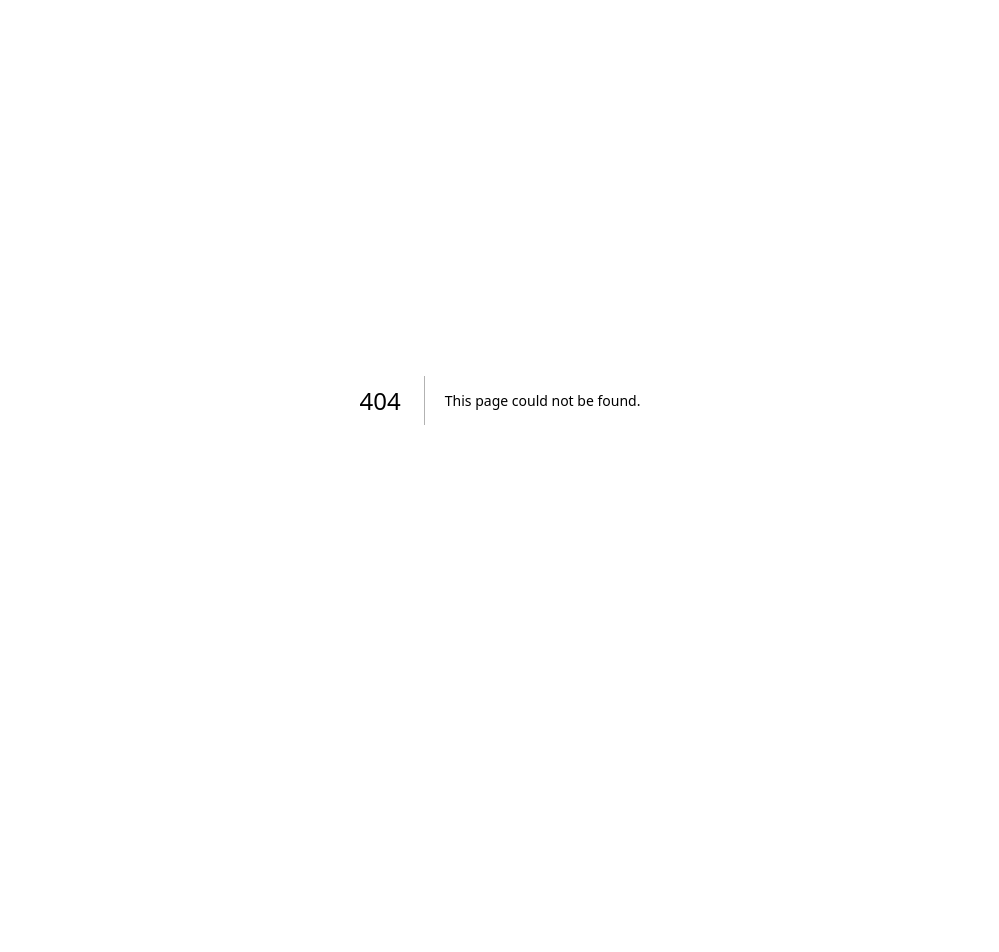
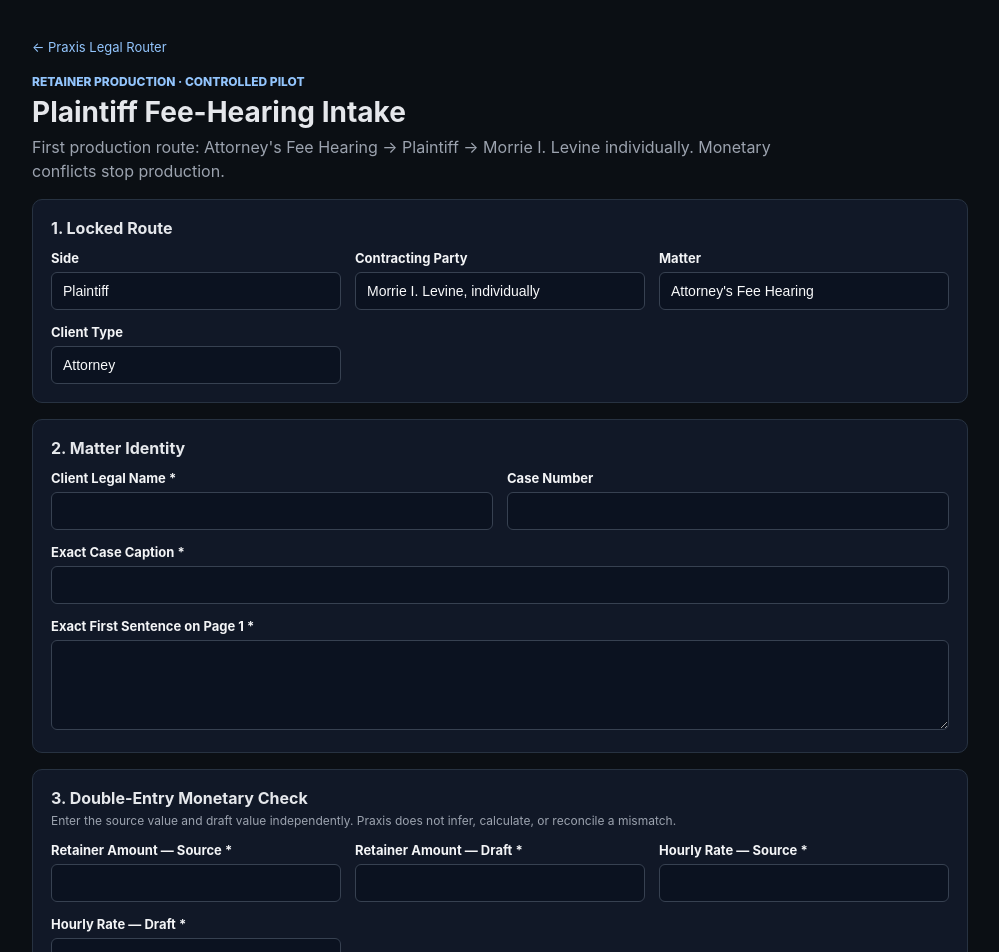
Before and after one commit to Gestaltest2026/praxis-legal-router, a Next.js app: page /retainer in a window 1280 px wide. Before the commit this address had no page. Shown: the top 952 px of the page, without its empty margins (140-1139 px from the left). Before the commit the page ends 800 px from the top, so only its background shows below. Built offline with nearby package versions, Linux system fonts and the light colour scheme.

Commit message:
Add Retainer Production pilot to Praxis

```diff
--- /dev/null
+++ b/src/app/retainer/page.tsx
@@ -0,0 +1,243 @@
+"use client";
+
+import { useMemo, useState } from "react";
+
+type FormState = {
+  clientName: string;
+  caseCaption: string;
+  caseNumber: string;
+  openingSentence: string;
+  retainerSource: string;
+  retainerDraft: string;
+  hourlySource: string;
+  hourlyDraft: string;
+  sourceRecord: string;
+  unresolvedIssues: string;
+};
+
+const initialForm: FormState = {
+  clientName: "",
+  caseCaption: "",
+  caseNumber: "",
+  openingSentence: "",
+  retainerSource: "",
+  retainerDraft: "",
+  hourlySource: "",
+  hourlyDraft: "",
+  sourceRecord: "",
+  unresolvedIssues: "",
+};
+
+const page: React.CSSProperties = {
+  minHeight: "100vh",
+  background: "#0b0f14",
+  color: "#e5e7eb",
+  fontFamily: "-apple-system, BlinkMacSystemFont, 'Segoe UI', sans-serif",
+};
+
+const shell: React.CSSProperties = {
+  maxWidth: 980,
+  margin: "0 auto",
+  padding: "36px 22px 72px",
+};
+
+const card: React.CSSProperties = {
+  marginTop: 16,
+  padding: 18,
+  border: "1px solid #273241",
+  borderRadius: 10,
+  background: "#111827",
+};
+
+const grid: React.CSSProperties = {
+  display: "grid",
+  gridTemplateColumns: "repeat(auto-fit, minmax(250px, 1fr))",
+  gap: 14,
+};
+
+const label: React.CSSProperties = {
+  display: "block",
+  marginBottom: 6,
+  color: "#f3f4f6",
+  fontSize: 13,
+  fontWeight: 700,
+};
+
+const input: React.CSSProperties = {
+  width: "100%",
+  padding: "10px 11px",
+  border: "1px solid #374151",
+  borderRadius: 6,
+  background: "#0b1220",
+  color: "#f9fafb",
+  fontSize: 14,
+};
+
+function normalizeMoney(value: string) {
+  return value.replace(/[$,\s]/g, "").trim();
+}
+
+function required(value: string) {
+  return value.trim().length > 0;
+}
+
+export default function RetainerProductionPage() {
+  const [form, setForm] = useState<FormState>(initialForm);
+  const [showPacket, setShowPacket] = useState(false);
+
+  const set = (key: keyof FormState, value: string) =>
+    setForm((current) => ({ ...current, [key]: value }));
+
+  const blockers = useMemo(() => {
+    const next: string[] = [];
+
+    if (!required(form.clientName)) next.push("Client legal name is missing.");
+    if (!required(form.caseCaption)) next.push("Case caption is missing.");
+    if (!required(form.openingSentence)) {
+      next.push("Page 1 opening sentence is missing.");
+    }
+    if (!required(form.sourceRecord)) {
+      next.push("Authoritative source record is missing.");
+    }
+
+    const sourceRetainer = normalizeMoney(form.retainerSource);
+    const draftRetainer = normalizeMoney(form.retainerDraft);
+    const sourceHourly = normalizeMoney(form.hourlySource);
+    const draftHourly = normalizeMoney(form.hourlyDraft);
+
+    if (!sourceRetainer || !draftRetainer) {
+      next.push("Retainer amount requires both source and draft values.");
+    } else if (sourceRetainer !== draftRetainer) {
+      next.push("STOP: Retainer amount does not match the source.");
+    }
+
+    if (!sourceHourly || !draftHourly) {
+      next.push("Hourly rate requires both source and draft values.");
+    } else if (sourceHourly !== draftHourly) {
+      next.push("STOP: Hourly rate does not match the source.");
+    }
+
+    if (required(form.unresolvedIssues)) {
+      next.push("Unresolved issues require attorney review before production.");
+    }
+
+    return next;
+  }, [form]);
+
+  const ready = blockers.length === 0;
+
+  const packet = [
+    "# Praxis Matter Control Sheet",
+    "",
+    "## Fixed Classification",
+    "- Matter: Attorney's Fee Hearing",
+    "- Side: Plaintiff",
+    "- Engagement: Morrie I. Levine, individually",
+    "- Client type: Attorney",
+    "",
+    "## Matter Data",
+    `- Client legal name: ${form.clientName || "(missing)"}`,
+    `- Case caption: ${form.caseCaption || "(missing)"}`,
+    `- Case number: ${form.caseNumber || "(not supplied)"}`,
+    `- Page 1 opening sentence: ${form.openingSentence || "(missing)"}`,
+    "",
+    "## Monetary Verification",
+    `- Retainer — Source: ${form.retainerSource || "(missing)"} | Draft: ${form.retainerDraft || "(missing)"}`,
+    `- Hourly rate — Source: ${form.hourlySource || "(missing)"} | Draft: ${form.hourlyDraft || "(missing)"}`,
+    "",
+    "## Authority and Exceptions",
+    `- Authoritative source: ${form.sourceRecord || "(missing)"}`,
+    `- Unresolved issues: ${form.unresolvedIssues || "None"}`,
+    "",
+    `## Production Status: ${ready ? "READY FOR ATTORNEY REVIEW" : "DO NOT GENERATE"}`,
+    ...(blockers.length ? blockers.map((item) => `- ${item}`) : ["- Deterministic intake checks cleared."]),
+  ].join("\n");
+
+  return (
+    <main style={page}>
+      <div style={shell}>
+        <a href="/" style={{ color: "#93c5fd", fontSize: 13 }}>
+          ← Praxis Legal Router
+        </a>
+        <div style={{ marginTop: 18, color: "#93c5fd", fontSize: 12, fontWeight: 800 }}>
+          RETAINER PRODUCTION · CONTROLLED PILOT
+        </div>
+        <h1 style={{ margin: "6px 0", fontSize: 28 }}>
+          Plaintiff Fee-Hearing Intake
+        </h1>
+        <p style={{ margin: 0, maxWidth: 760, color: "#9ca3af", lineHeight: 1.5 }}>
+          First production route: Attorney&apos;s Fee Hearing → Plaintiff →
+          Morrie I. Levine individually. Monetary conflicts stop production.
+        </p>
+
+        <section style={card}>
+          <h2 style={{ margin: "0 0 12px", fontSize: 16 }}>1. Locked Route</h2>
+          <div style={grid}>
+            <div><span style={label}>Side</span><input style={input} value="Plaintiff" disabled /></div>
+            <div><span style={label}>Contracting Party</span><input style={input} value="Morrie I. Levine, individually" disabled /></div>
+            <div><span style={label}>Matter</span><input style={input} value="Attorney's Fee Hearing" disabled /></div>
+            <div><span style={label}>Client Type</span><input style={input} value="Attorney" disabled /></div>
+          </div>
+        </section>
+
+        <section style={card}>
+          <h2 style={{ margin: "0 0 12px", fontSize: 16 }}>2. Matter Identity</h2>
+          <div style={grid}>
+            <div><label style={label}>Client Legal Name *</label><input style={input} value={form.clientName} onChange={(e) => set("clientName", e.target.value)} /></div>
+            <div><label style={label}>Case Number</label><input style={input} value={form.caseNumber} onChange={(e) => set("caseNumber", e.target.value)} /></div>
+          </div>
+          <div style={{ marginTop: 14 }}><label style={label}>Exact Case Caption *</label><input style={input} value={form.caseCaption} onChange={(e) => set("caseCaption", e.target.value)} /></div>
+          <div style={{ marginTop: 14 }}><label style={label}>Exact First Sentence on Page 1 *</label><textarea style={{ ...input, minHeight: 90 }} value={form.openingSentence} onChange={(e) => set("openingSentence", e.target.value)} /></div>
+        </section>
+
+        <section style={card}>
+          <h2 style={{ margin: "0 0 5px", fontSize: 16 }}>3. Double-Entry Monetary Check</h2>
+          <p style={{ margin: "0 0 14px", color: "#9ca3af", fontSize: 12 }}>
+            Enter the source value and draft value independently. Praxis does not infer, calculate, or reconcile a mismatch.
+          </p>
+          <div style={grid}>
+            <div><label style={label}>Retainer Amount — Source *</label><input style={input} inputMode="decimal" value={form.retainerSource} onChange={(e) => set("retainerSource", e.target.value)} /></div>
+            <div><label style={label}>Retainer Amount — Draft *</label><input style={input} inputMode="decimal" value={form.retainerDraft} onChange={(e) => set("retainerDraft", e.target.value)} /></div>
+            <div><label style={label}>Hourly Rate — Source *</label><input style={input} inputMode="decimal" value={form.hourlySource} onChange={(e) => set("hourlySource", e.target.value)} /></div>
+            <div><label style={label}>Hourly Rate — Draft *</label><input style={input} inputMode="decimal" value={form.hourlyDraft} onChange={(e) => set("hourlyDraft", e.target.value)} /></div>
+          </div>
+        </section>
+
+        <section style={card}>
+          <h2 style={{ margin: "0 0 12px", fontSize: 16 }}>4. Authority and Exceptions</h2>
+          <label style={label}>Authoritative Source Record *</label>
+          <textarea style={{ ...input, minHeight: 100 }} placeholder="Executed agreement, attorney instruction, client email, case detail..." value={form.sourceRecord} onChange={(e) => set("sourceRecord", e.target.value)} />
+          <label style={{ ...label, marginTop: 14 }}>Unresolved Issues</label>
+          <textarea style={{ ...input, minHeight: 90 }} placeholder="Leave blank only if none." value={form.unresolvedIssues} onChange={(e) => set("unresolvedIssues", e.target.value)} />
+        </section>
+
+        <section style={{ ...card, borderColor: ready ? "#166534" : "#991b1b" }}>
+          <h2 style={{ margin: "0 0 8px", fontSize: 16 }}>
+            Status: {ready ? "READY FOR ATTORNEY REVIEW" : "DO NOT GENERATE"}
+          </h2>
+          {blockers.length ? (
+            <ul style={{ margin: "0 0 0 20px", color: "#fecaca", lineHeight: 1.6 }}>
+              {blockers.map((item) => <li key={item}>{item}</li>)}
+            </ul>
+          ) : (
+            <p style={{ margin: 0, color: "#bbf7d0" }}>All deterministic intake checks cleared.</p>
+          )}
+          <button
+            type="button"
+            onClick={() => setShowPacket(true)}
+            style={{ marginTop: 16, padding: "11px 16px", border: 0, borderRadius: 7, background: "#93c5fd", color: "#0b1220", fontWeight: 800, cursor: "pointer" }}
+          >
+            Generate Matter Control Sheet
+          </button>
+        </section>
+
+        {showPacket && (
+          <section style={card}>
+            <h2 style={{ margin: "0 0 10px", fontSize: 16 }}>Matter Control Sheet</h2>
+            <pre style={{ whiteSpace: "pre-wrap", lineHeight: 1.55, fontSize: 13, background: "#05070a", padding: 16, borderRadius: 8, overflowX: "auto" }}>{packet}</pre>
+          </section>
+        )}
+      </div>
+    </main>
+  );
+}
```
